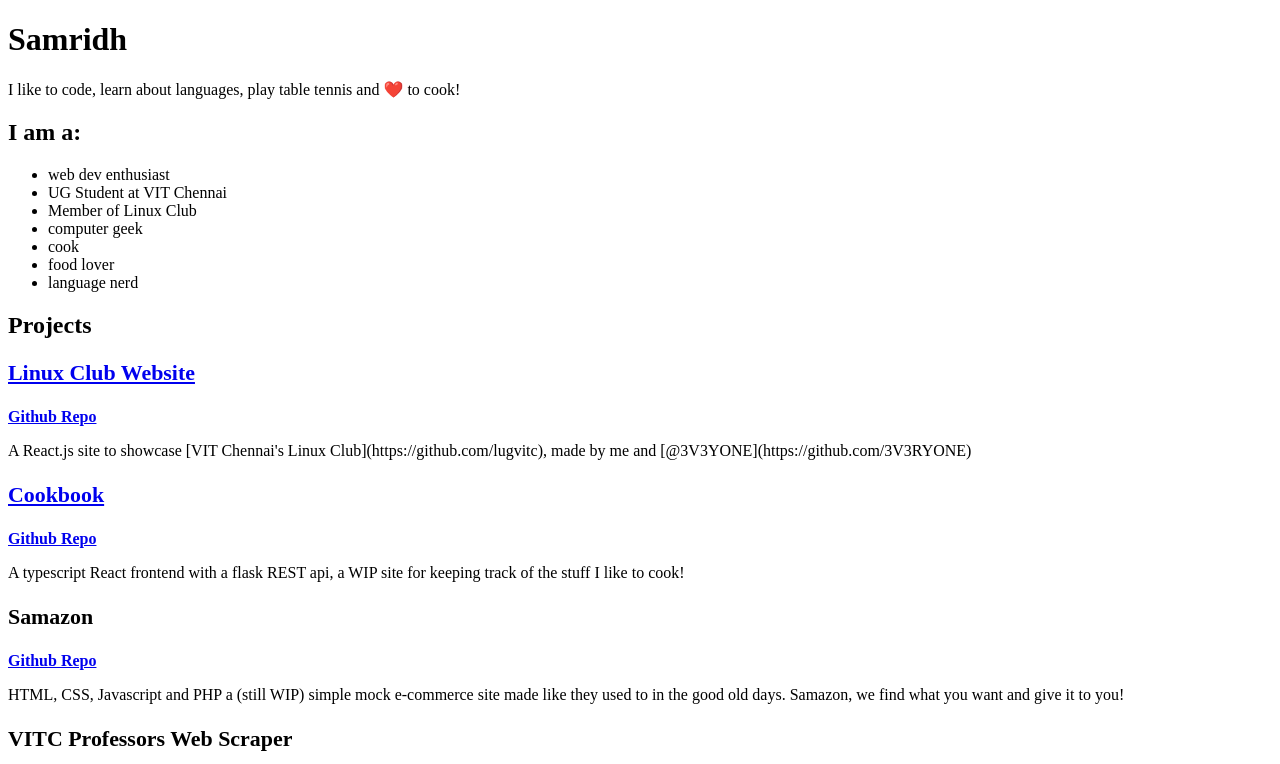
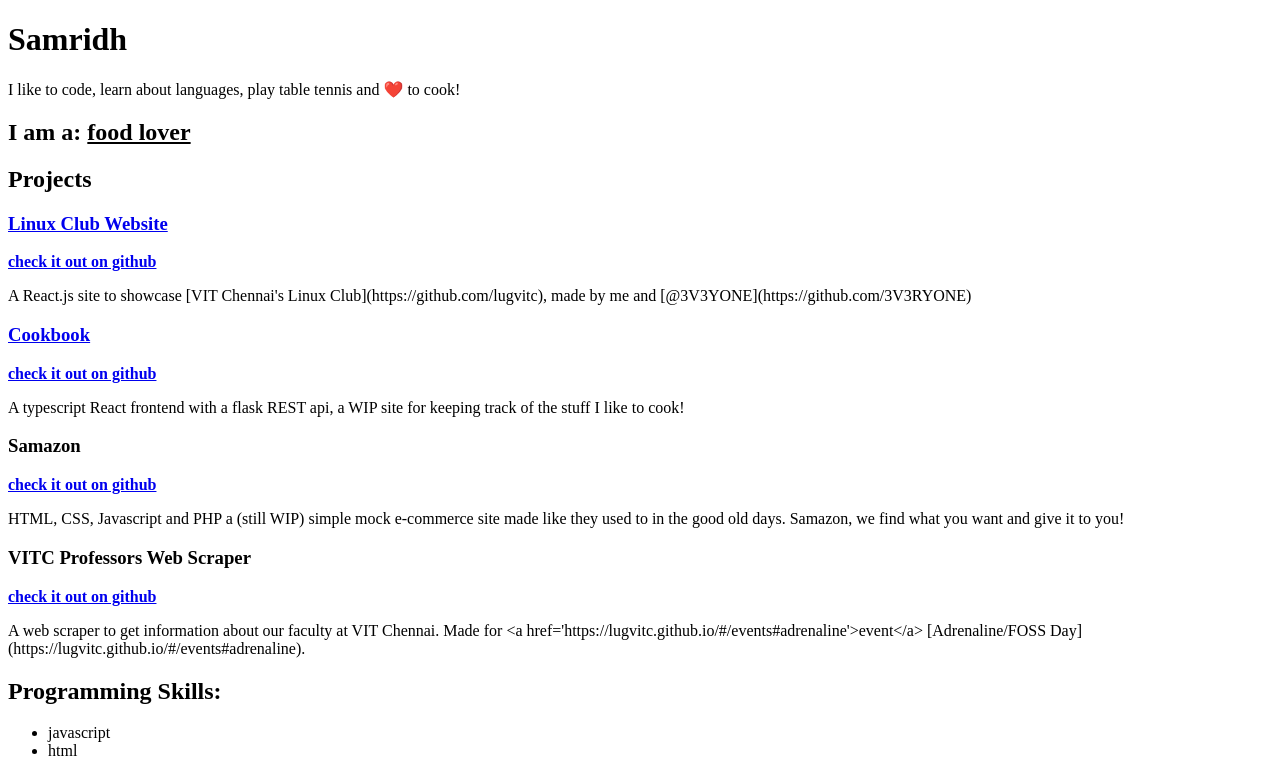
Before and after one commit to The5thAxiom/portfolio-old, a React (Create React App) app: page / in a window 1280 px wide. Shown: the top 764 px of the page. Built offline with nearby package versions, Linux system fonts and the light colour scheme; the HTML template or start-up script is replaced by a standard one.

Commit message:
cycling roles added

```diff
--- a/src/App.tsx
+++ b/src/App.tsx
@@ -1,21 +1,18 @@
 import React from 'react';
+import CycleTrough from './cycleThrough';
 import data from './data.json';
 
-function App() {
+export default function App() {
     return (
         <>
             <h1>Samridh</h1>
             <p>{data.intro}</p>
-            <h2>I am a:</h2>
-            <ul>
-                {data.roles.map((role, index) => (
-                    <li key={index}>{role}</li>
-                ))}
-            </ul>
+            <h2>
+                I am a: <CycleTrough array={data.roles} />
+            </h2>
             <h2>Projects</h2>
             {data.projects.map((project, index) => (
                 <section key={index} id={project.name}>
-                    <h3>
                     {project.directLink ? (
                         <h3>
                             <a href={project.directLink}>{project.name}</a>
@@ -23,9 +20,8 @@ function App() {
                     ) : (
                         <h3>{project.name}</h3>
                     )}
-                    </h3>
                     <b>
-                        <a href={project.githubLink}>Github Repo</a>
+                        <a href={project.githubLink}>check it out on github</a>
                     </b>
                     <p>{project.about}</p>
                 </section>
@@ -45,5 +41,3 @@ function App() {
         </>
     );
 }
-
-export default App;
--- /dev/null
+++ b/src/cycleThrough.tsx
@@ -0,0 +1,22 @@
+import React from 'react';
+import { useState, useEffect } from 'react';
+
+type arrayForCycle = { array: string[]; delay?: number };
+
+export default function CycleTrough({ array, delay = 1000 }: arrayForCycle) {
+    const [currentIndex, setCurrentIndex] = useState<number>(0);
+
+    useEffect(() => {
+        const interval = setInterval(
+            () => setCurrentIndex((currentIndex + 1) % array.length),
+            delay
+        );
+        return () => clearInterval(interval); // cleanup function (equivalent to componentDidUnmount)
+    }, [currentIndex]); // run whenever the currentIndex is changed
+
+    return (
+        <u>
+            <b>{array[currentIndex]}</b>
+        </u>
+    );
+}
```
Lines whose indentation alone changed are shown as unchanged.
